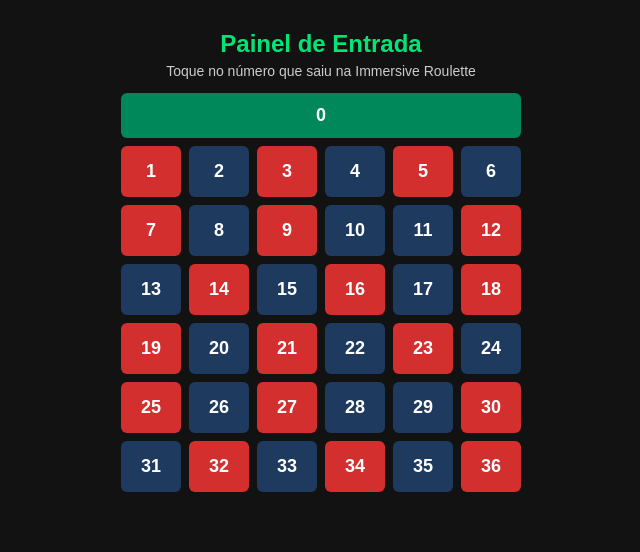
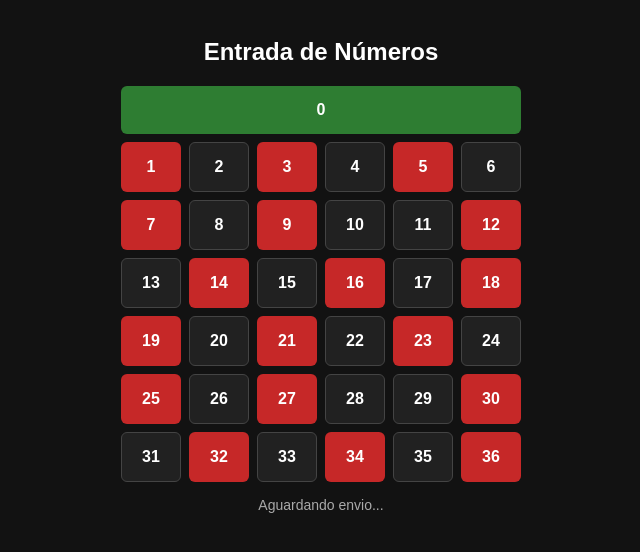
Before and after one commit to liimagp2013-ctrl/bot-roletanovo, a website: page index.html in a window 1280 px wide. Shown: the whole page, without its empty margins (319-959 px from the left). Drawn offline with Linux system fonts and the light colour scheme.

Commit message:
Update index.html

```diff
--- a/index.html
+++ b/index.html
@@ -1,105 +1,51 @@
-<!DOCTYPE html>
+  <!DOCTYPE html>
 <html lang="pt-BR">
 <head>
   <meta charset="UTF-8">
   <meta name="viewport" content="width=device-width, initial-scale=1.0">
-  <title>Painel Immersive Roulette</title>
+  <title>Painel Roleta</title>
   <style>
-    body {
-      background-color: #121212;
-      color: #fff;
-      font-family: Arial, sans-serif;
-      text-align: center;
-      padding: 10px;
-      margin: 0;
-    }
-    h2 { color: #00e676; margin-bottom: 5px; }
-    p { font-size: 14px; color: #ccc; margin-top: 0; }
-    .grid {
-      display: grid;
-      grid-template-columns: repeat(6, 1fr);
-      gap: 8px;
-      max-width: 400px;
-      margin: 0 auto;
-    }
-    button {
-      padding: 15px 0;
-      font-size: 18px;
-      font-weight: bold;
-      border: none;
-      border-radius: 6px;
-      color: white;
-      cursor: pointer;
-    }
-    .zero { background-color: #00875a; grid-column: span 6; padding: 12px 0; }
-    .red { background-color: #d32f2f; }
-    .black { background-color: #1e3a5f; }
-    button:active { opacity: 0.6; transform: scale(0.95); }
+    body { font-family: sans-serif; background: #121212; color: white; text-align: center; padding: 10px; }
+    .grid { display: grid; grid-template-columns: repeat(6, 1fr); gap: 8px; max-width: 400px; margin: 15px auto; }
+    button { padding: 15px 0; font-size: 16px; font-weight: bold; border: none; border-radius: 6px; color: white; cursor: pointer; }
+    .btn-green { background: #2e7d32; grid-column: span 6; }
+    .btn-red { background: #c62828; }
+    .btn-black { background: #212121; border: 1px solid #444; }
+    #log { margin-top: 15px; font-size: 14px; color: #aaa; word-wrap: break-word; }
   </style>
 </head>
 <body>
-
-  <h2>Painel de Entrada</h2>
-  <p>Toque no número que saiu na Immersive Roulette</p>
-
+  <h2>Entrada de Números</h2>
   <div class="grid">
-    <button class="zero" onclick="sendNumber(0)">0</button>
-
-    <button class="red" onclick="sendNumber(1)">1</button>
-    <button class="black" onclick="sendNumber(2)">2</button>
-    <button class="red" onclick="sendNumber(3)">3</button>
-    <button class="black" onclick="sendNumber(4)">4</button>
-    <button class="red" onclick="sendNumber(5)">5</button>
-    <button class="black" onclick="sendNumber(6)">6</button>
-
-    <button class="red" onclick="sendNumber(7)">7</button>
-    <button class="black" onclick="sendNumber(8)">8</button>
-    <button class="red" onclick="sendNumber(9)">9</button>
-    <button class="black" onclick="sendNumber(10)">10</button>
-    <button class="black" onclick="sendNumber(11)">11</button>
-    <button class="red" onclick="sendNumber(12)">12</button>
-
-    <button class="black" onclick="sendNumber(13)">13</button>
-    <button class="red" onclick="sendNumber(14)">14</button>
-    <button class="black" onclick="sendNumber(15)">15</button>
-    <button class="red" onclick="sendNumber(16)">16</button>
-    <button class="black" onclick="sendNumber(17)">17</button>
-    <button class="red" onclick="sendNumber(18)">18</button>
-
-    <button class="red" onclick="sendNumber(19)">19</button>
-    <button class="black" onclick="sendNumber(20)">20</button>
-    <button class="red" onclick="sendNumber(21)">21</button>
-    <button class="black" onclick="sendNumber(22)">22</button>
-    <button class="red" onclick="sendNumber(23)">23</button>
-    <button class="black" onclick="sendNumber(24)">24</button>
-
-    <button class="red" onclick="sendNumber(25)">25</button>
-    <button class="black" onclick="sendNumber(26)">26</button>
-    <button class="red" onclick="sendNumber(27)">27</button>
-    <button class="black" onclick="sendNumber(28)">28</button>
-    <button class="black" onclick="sendNumber(29)">29</button>
-    <button class="red" onclick="sendNumber(30)">30</button>
-
-    <button class="black" onclick="sendNumber(31)">31</button>
-    <button class="red" onclick="sendNumber(32)">32</button>
-    <button class="black" onclick="sendNumber(33)">33</button>
-    <button class="red" onclick="sendNumber(34)">34</button>
-    <button class="black" onclick="sendNumber(35)">35</button>
-    <button class="red" onclick="sendNumber(36)">36</button>
+    <button class="btn-green" onclick="sendNumber(0)">0</button>
+    <script>
+      const reds = [1, 3, 5, 7, 9, 12, 14, 16, 18, 19, 21, 23, 25, 27, 30, 32, 34, 36];
+      for (let i = 1; i <= 36; i++) {
+        const isRed = reds.includes(i);
+        const btnClass = isRed ? 'btn-red' : 'btn-black';
+        document.write(`<button class="${btnClass}" onclick="sendNumber(${i})">${i}</button>`);
+      }
+    </script>
   </div>
+  <div id="log">Aguardando envio...</div>
 
   <script>
-    function sendNumber(num) {
-      fetch('/webhook', {
-        method: 'POST',
-        headers: { 'Content-Type': 'application/json' },
-        body: JSON.stringify({ number: num })
-      })
-      .then(res => res.json())
-      .then(data => console.log('Sucesso:', data))
-      .catch(err => console.error('Erro:', err));
+    async function sendNumber(num) {
+      document.getElementById('log').innerText = `Enviando: ${num}...`;
+      try {
+        const res = await fetch('/api/number', {
+          method: 'POST',
+          headers: { 'Content-Type': 'application/json' },
+          body: JSON.stringify({ number: num })
+        });
+        const data = await res.json();
+        if (data.success) {
+          document.getElementById('log').innerText = `Último enviado: ${num} | Histórico: ${data.history.join(', ')}`;
+        }
+      } catch (e) {
+        document.getElementById('log').innerText = 'Erro ao enviar número.';
+      }
     }
   </script>
-
 </body>
 </html>
```
